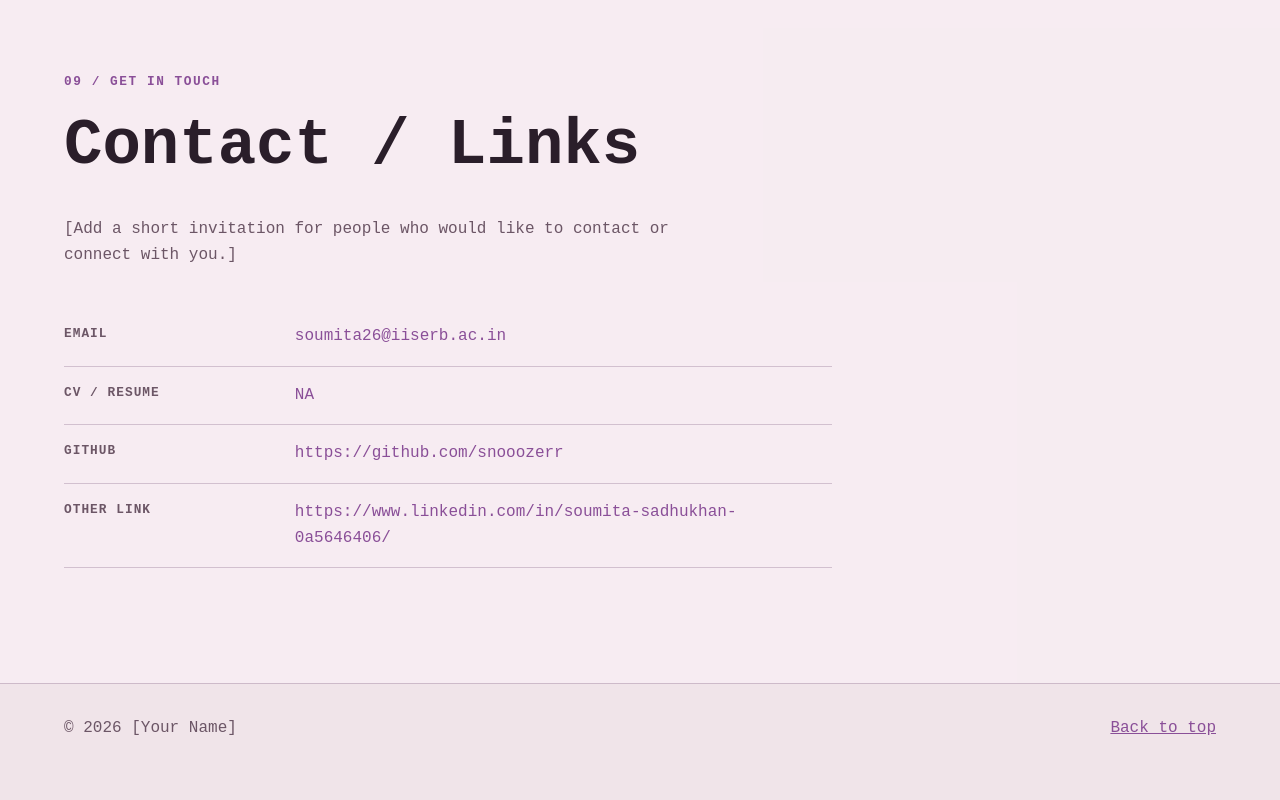
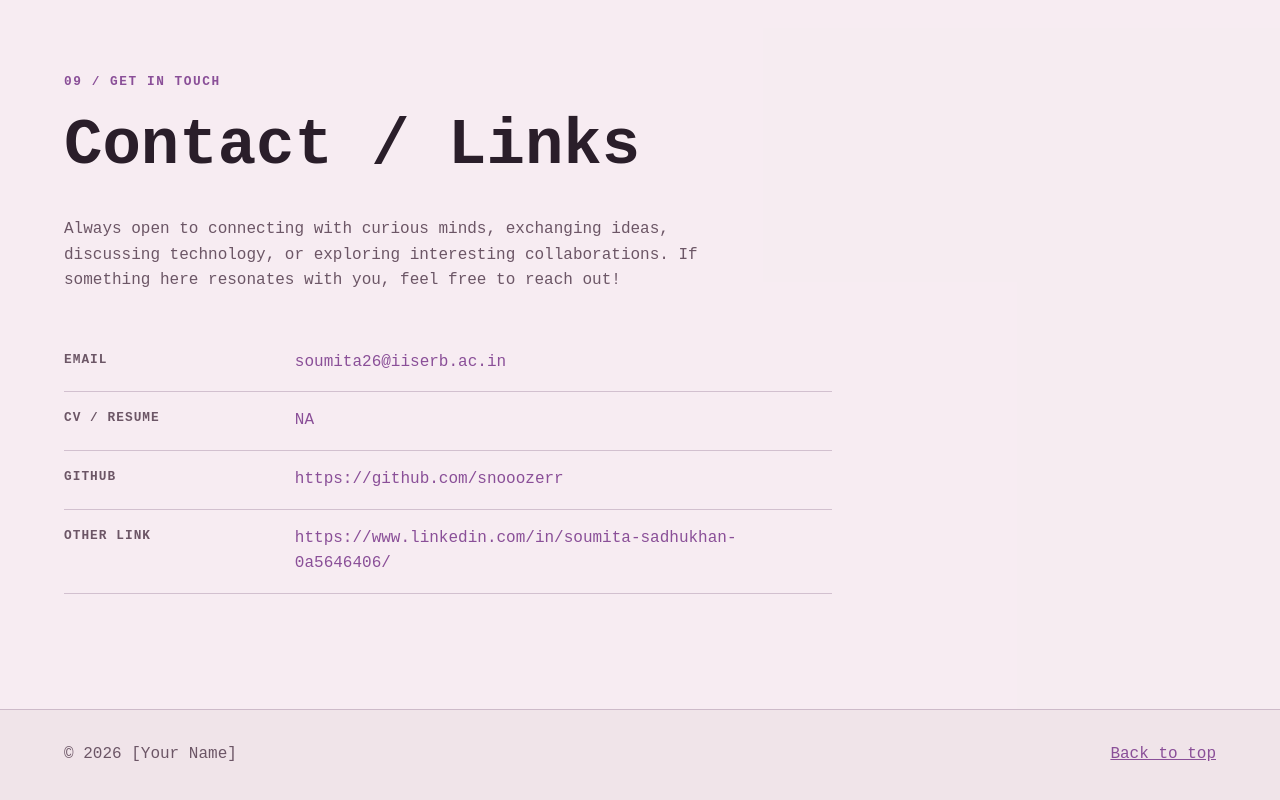
Before and after one commit to snooozerr/Portfolio, a plain HTML site: page index.html in a window 1280 px wide. Shown: the part 6831-7631 px from the top of the page. Before the commit the page ends 7605 px from the top, so only its background shows below. Drawn offline with Linux system fonts and the light colour scheme.

Commit message:
Updated info

```diff
--- a/index.html
+++ b/index.html
@@ -523,8 +523,7 @@
           <p class="section-label">09 / Get in touch</p>
           <h2>Contact / Links</h2>
           <p class="section-introduction">
-            [Add a short invitation for people who would like to contact or
-            connect with you.]
+            Always open to connecting with curious minds, exchanging ideas, discussing technology, or exploring interesting collaborations. If something here resonates with you, feel free to reach out!
           </p>
 
           <address class="contact-links">
```
